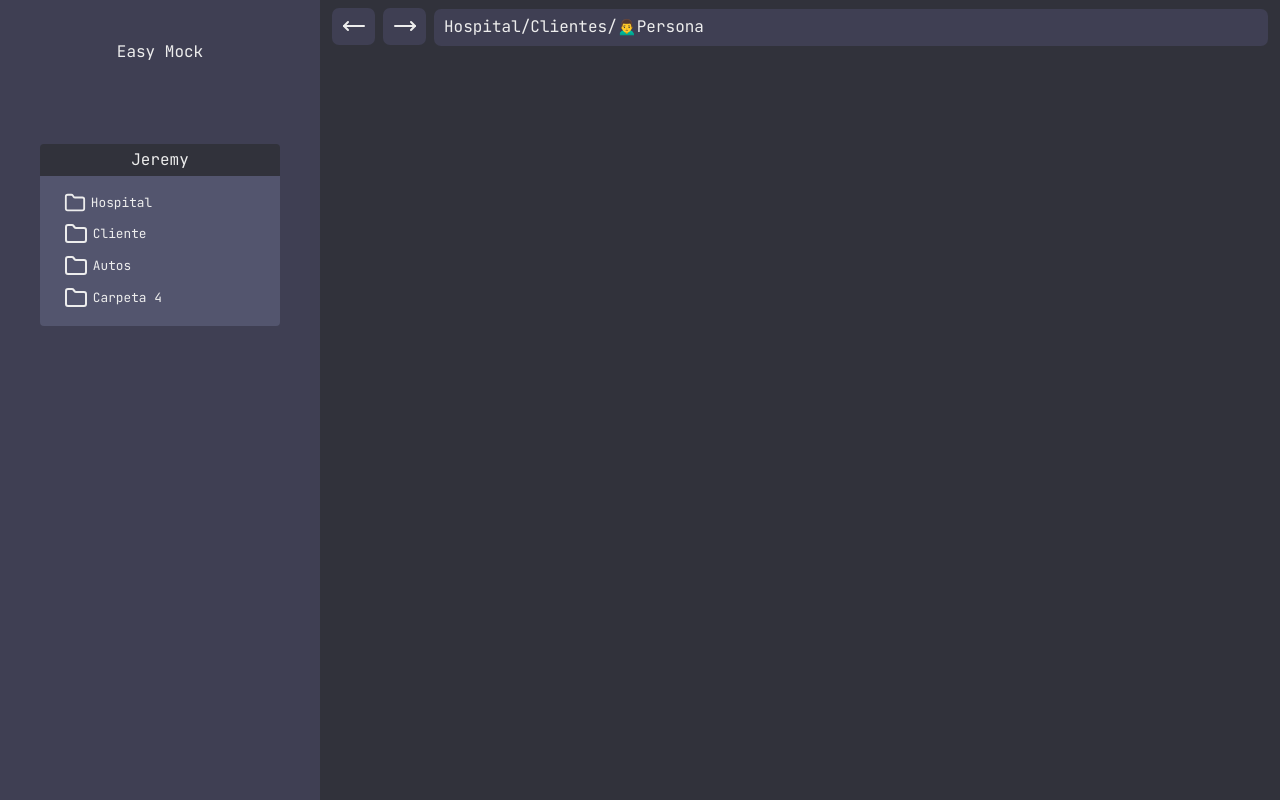
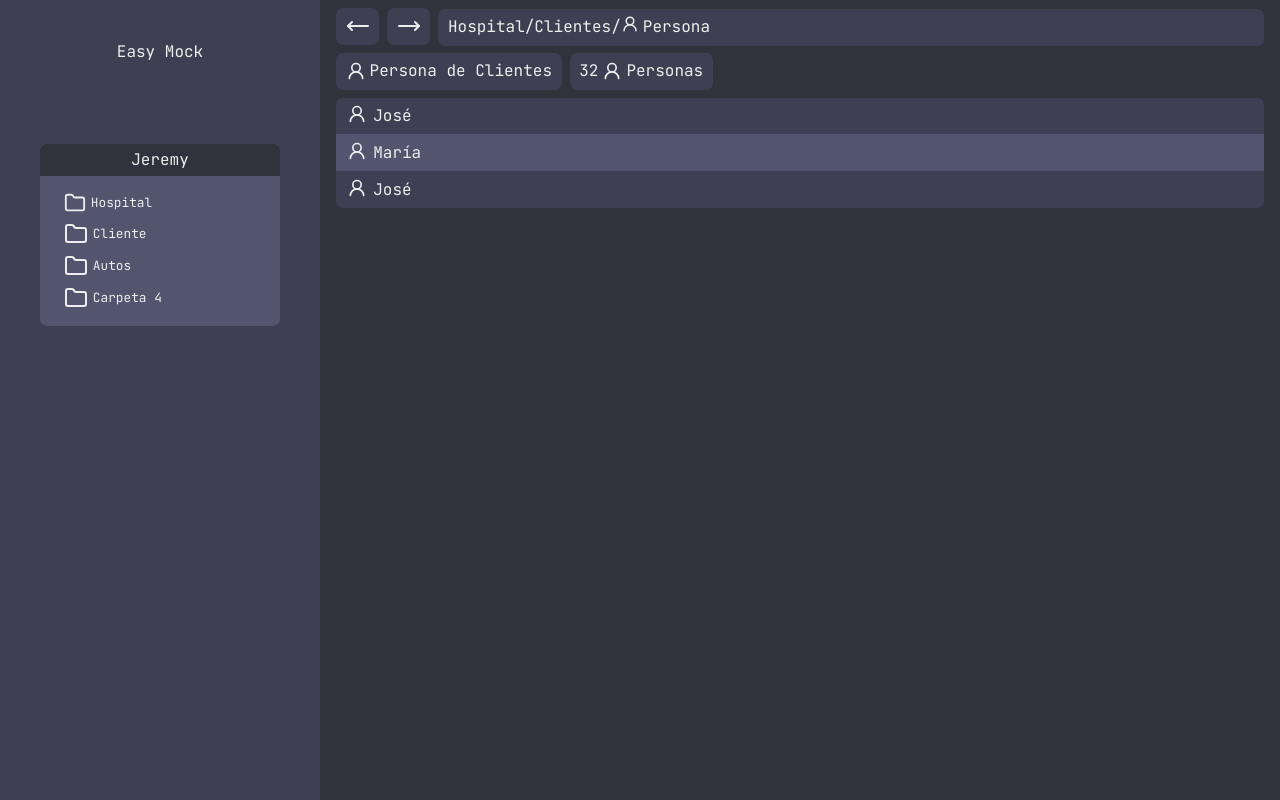
Before and after one commit to JeremyNazareth/easymock-data-generator, a Next.js app in the folder frontend/: page / in a window 1280 px wide. Built offline with nearby package versions, Linux system fonts and the light colour scheme.

Commit message:
style: add styles to files-navegator

```diff
--- a/frontend/app/globals.css
+++ b/frontend/app/globals.css
@@ -38,7 +38,14 @@
     font-size: 0.8rem;
     align-items: center;
   }
+
+  .files-navegator li{
+    padding: 0.4rem 0.7rem;
+  }
 }
+
+
+
 
 @media (prefers-color-scheme: dark) {
   :root {
--- a/frontend/app/layout.tsx
+++ b/frontend/app/layout.tsx
@@ -14,8 +14,8 @@ export default function RootLayout({
           <main>
             <h1 className="text-center decoration-none">Easy Mock</h1>
             <div>
-              <h1 className="text-center bg-primary mt-20 p-1 rounded-t-sm">Jeremy</h1>
-              <ul className="folder-navegator bg-content rounded-b-sm pl-6 py-4 flex flex-col gap-2">
+              <h1 className="text-center bg-primary mt-20 p-1 rounded-t-[7px]">Jeremy</h1>
+              <ul className="folder-navegator bg-content rounded-b-[7px] pl-6 py-4 flex flex-col gap-2">
                 <li><Folder size={22}/> Hospital</li>
                 <li><Folder />Cliente</li>
                 <li><Folder />Autos</li>
--- a/frontend/app/page.tsx
+++ b/frontend/app/page.tsx
@@ -1,10 +1,10 @@
 import Image from "next/image";
-import { MoveRight, MoveLeft } from "lucide-react";
+import { MoveRight, MoveLeft, UserRound } from "lucide-react";
 export default function Home() {
   return (
     <div className="flex min-h-screen ml-80 dark:bg-primary">
-      <main className="w-full p-2">
-        <div className="flex items-center gap-2 px-1">
+      <main className="w-full py-2 px-4 flex flex-col gap-2">
+        <div className="flex items-center gap-2 max-w-250">
           <div className="label">
             <p>
               <MoveLeft />
@@ -15,11 +15,25 @@ export default function Home() {
               <MoveRight />
             </p>
           </div>
-          <div className="w-full h-8.75 max-w-250">
-            <p className="label">Hospital/Clientes/🙍‍♂️Persona</p>
+          <div className="w-full h-8.75">
+            <p className="label flex">Hospital/Clientes/<p className="flex gap-1"><UserRound size={18} />Persona</p></p>
           </div>
         </div>
-
+        <div className="flex gap-2">
+          <div className="label w-fit"><p className="flex items-center gap-1"><UserRound size={20} />Persona de Clientes</p> </div>
+          <div className="label w-fit"><p className="flex items-center gap-1">32 <UserRound size={20} />Personas</p> </div>
+        </div>
+        <ul className="files-navegator max-w-250 flex flex-col rounded-[7px] overflow-hidden">
+          <li className="bg-layout">
+            <p className="flex gap-1.5"> <UserRound size={20}/> José </p>
+          </li>
+          <li className="bg-content">
+            <p className="flex gap-1.5"> <UserRound size={20}/> María </p>
+          </li>
+          <li className="bg-layout">
+            <p className="flex gap-1.5"> <UserRound size={20}/> José </p>
+          </li>
+        </ul>
       </main>
     </div>
   );
```
